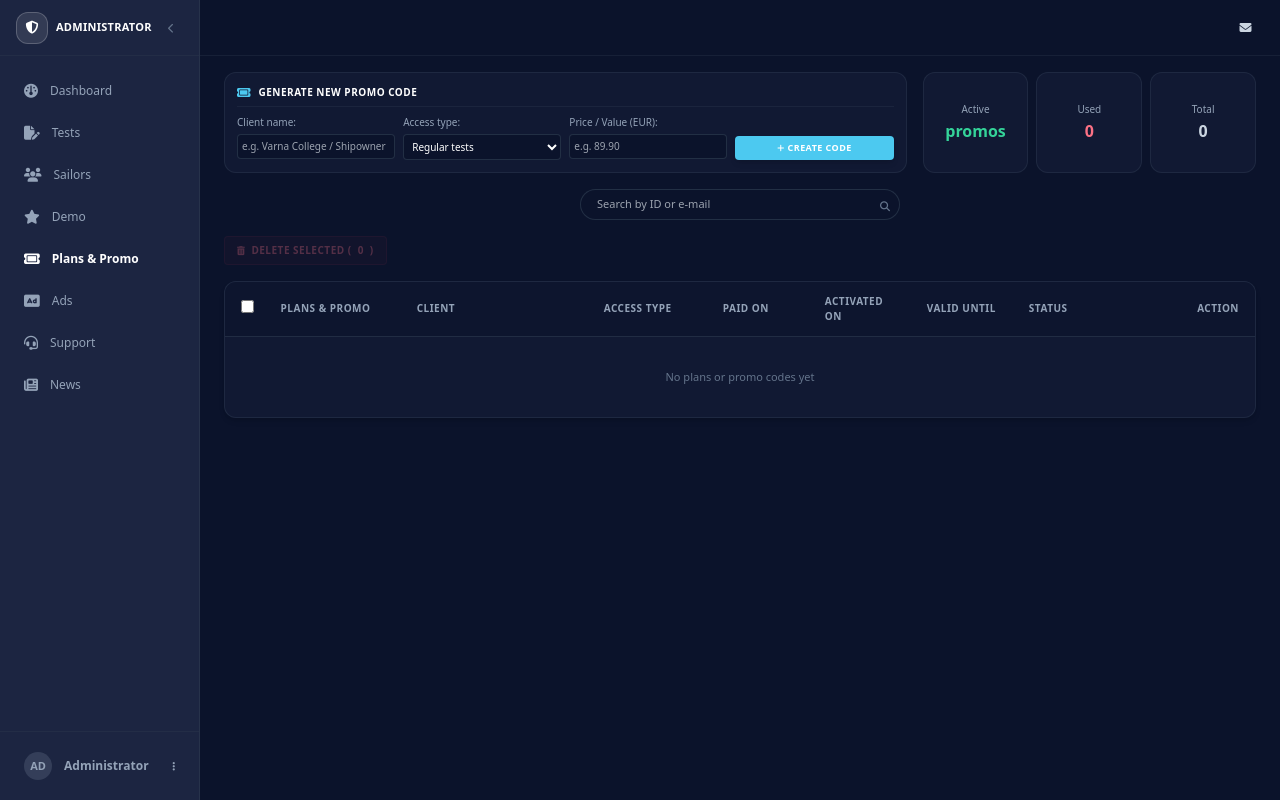
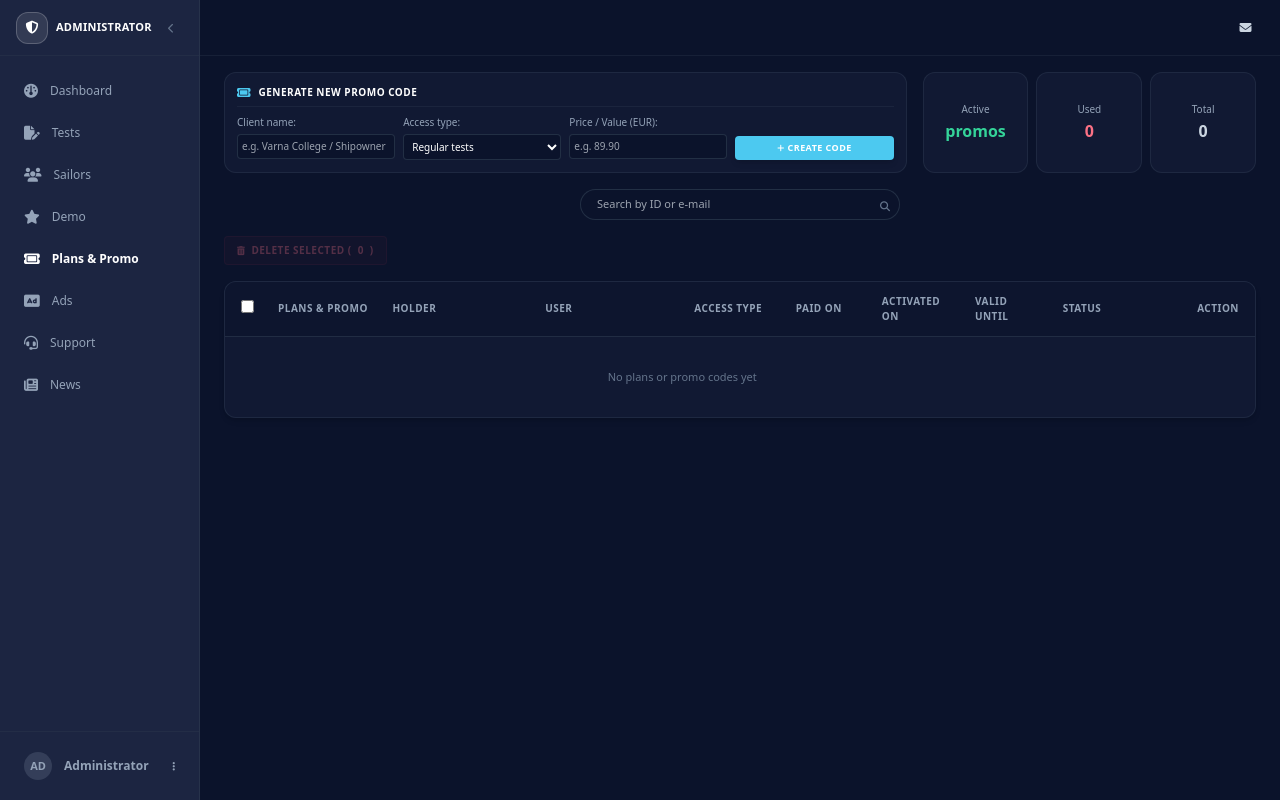
Before and after one commit to iamyordanbg/maritime-tests, a Flask app: page /admin/promos in a window 1280 px wide. Run offline with Flask 3, Linux system fonts and the light colour scheme; the visitor is signed in with stand-in values (Sample User, id 1); data that the repository does not hold is empty.

Commit message:
Admin > Plans & Promo: колоната 'Client' преименувана на 'Holder' (потребителя, който е платил). Добавена нова колона 'User' до нея - показва кой потребител РЕАЛНО е активирал ключа (p.used_by за Gold, същия купувач за Basic/Plus). Search лентата вече търси и в новото поле.

```diff
--- a/app/routes/admin.py
+++ b/app/routes/admin.py
@@ -587,7 +587,7 @@ def admin_promos():
         grant = grants_by_code.get(p.code)
         rows.append({
             'kind': 'gold', 'promo': p, 'code': p.code,
-            'client_name': p.client_name, 'plan_label': 'Gold',
+            'client_name': p.client_name, 'used_by': p.used_by, 'plan_label': 'Gold',
             'payment_date': payment_date, 'status': status,
             'valid_until': (grant.expires_at if p.is_used and grant else (legacy_valid_until or p.expires_at)),
             'seq_number': grant.id if grant else None,
@@ -617,7 +617,7 @@ def admin_promos():
 
         rows.append({
             'kind': pay.plan, 'promo': None, 'code': unique_ref,
-            'client_name': u.email, 'plan_label': pay.plan.capitalize(),
+            'client_name': u.email, 'used_by': u.email, 'plan_label': pay.plan.capitalize(),
             'payment_date': pay.paid_at, 'status': bp_status,
             'valid_until': pay_expires,
             'seq_number': grant.id if grant else None,
@@ -641,6 +641,7 @@ def admin_promos():
         rows = [
             r for r in rows
             if q_lower in (r['client_name'] or '').lower()
+            or q_lower in (r.get('used_by') or '').lower()
             or q_lower in (r['code'] or '').lower()
             or (r['seq_number'] is not None and q_lower in str(r['seq_number']))
         ]
--- a/app/templates/admin/promos.html
+++ b/app/templates/admin/promos.html
@@ -105,7 +105,8 @@
                         <tr class="bg-[#0B132B]/50 text-slate-400 text-[10px] font-bold uppercase tracking-wider border-b border-slate-700/50">
                             <th class="p-3 pl-4 w-8"><input type="checkbox" id="selectAllPromos" onclick="toggleSelectAll(this)" class="accent-rose-500 cursor-pointer"></th>
                             <th class="p-3 w-32">Plans & Promo</th>
-                            <th class="p-3 w-44">Client</th>
+                            <th class="p-3 w-44">Holder</th>
+                            <th class="p-3 w-44">User</th>
                             <th class="p-3 w-28">Access type</th>
                             <th class="p-3 w-24">Paid on</th>
                             <th class="p-3 w-24">Activated on</th>
@@ -127,6 +128,7 @@
                                 {% if row.seq_number %}<span class="font-sans text-slate-500 text-[10px]">#{{ row.seq_number }}</span>{% endif %}
                             </td>
                             <td class="p-3 {% if row.status in ['used','expired'] %}text-slate-400{% else %}font-medium text-white{% endif %}">{{ row.client_name or '—' }}</td>
+                            <td class="p-3 {% if row.status in ['used','expired'] %}text-slate-400{% else %}text-slate-300{% endif %}">{{ row.used_by or '—' }}</td>
                             <td class="p-3 {% if row.status in ['used','expired'] %}text-slate-400{% else %}text-slate-300{% endif %}">
                                 {% if p %}{{ p.access_type }}{% else %}Direct activation{% endif %}
                             </td>
```
